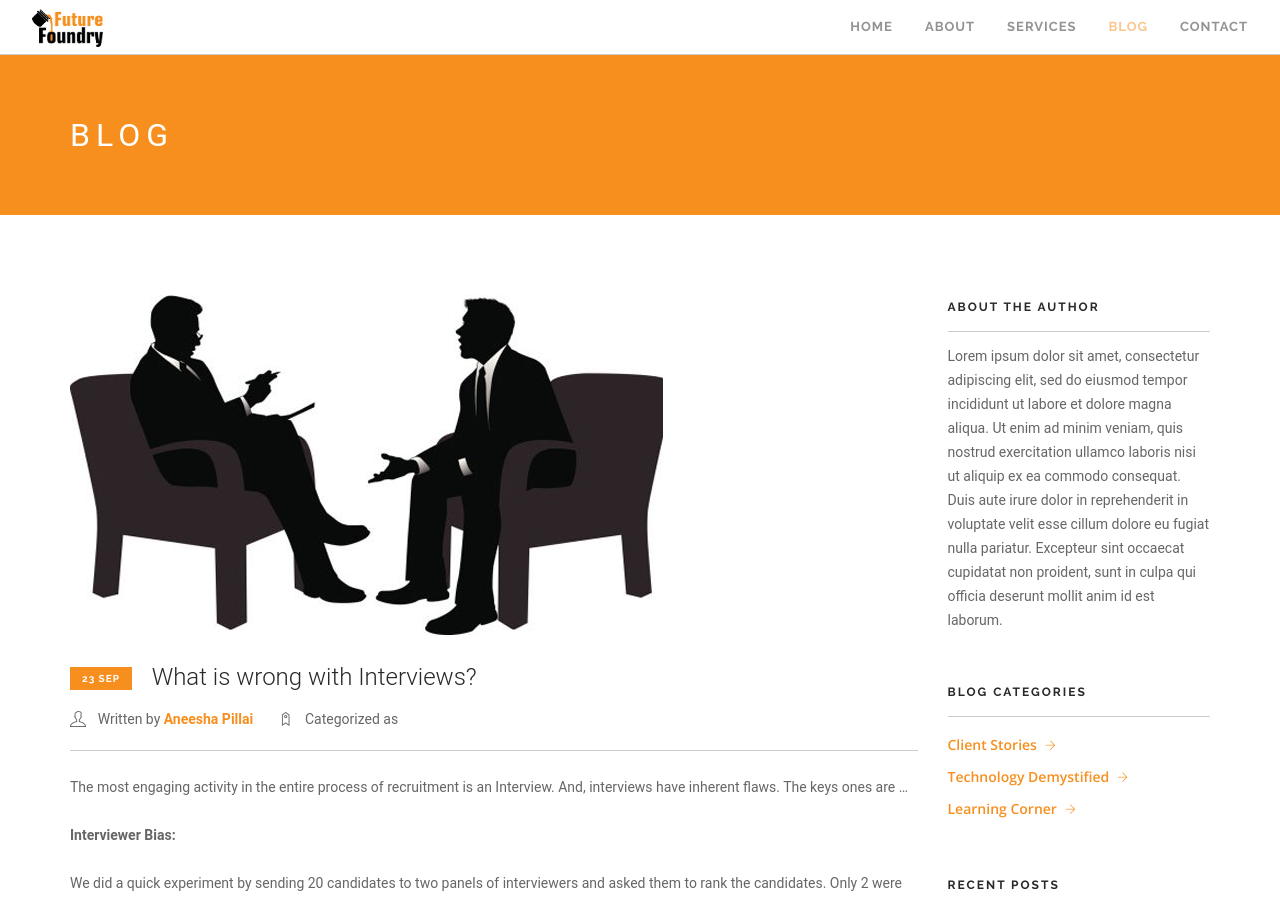
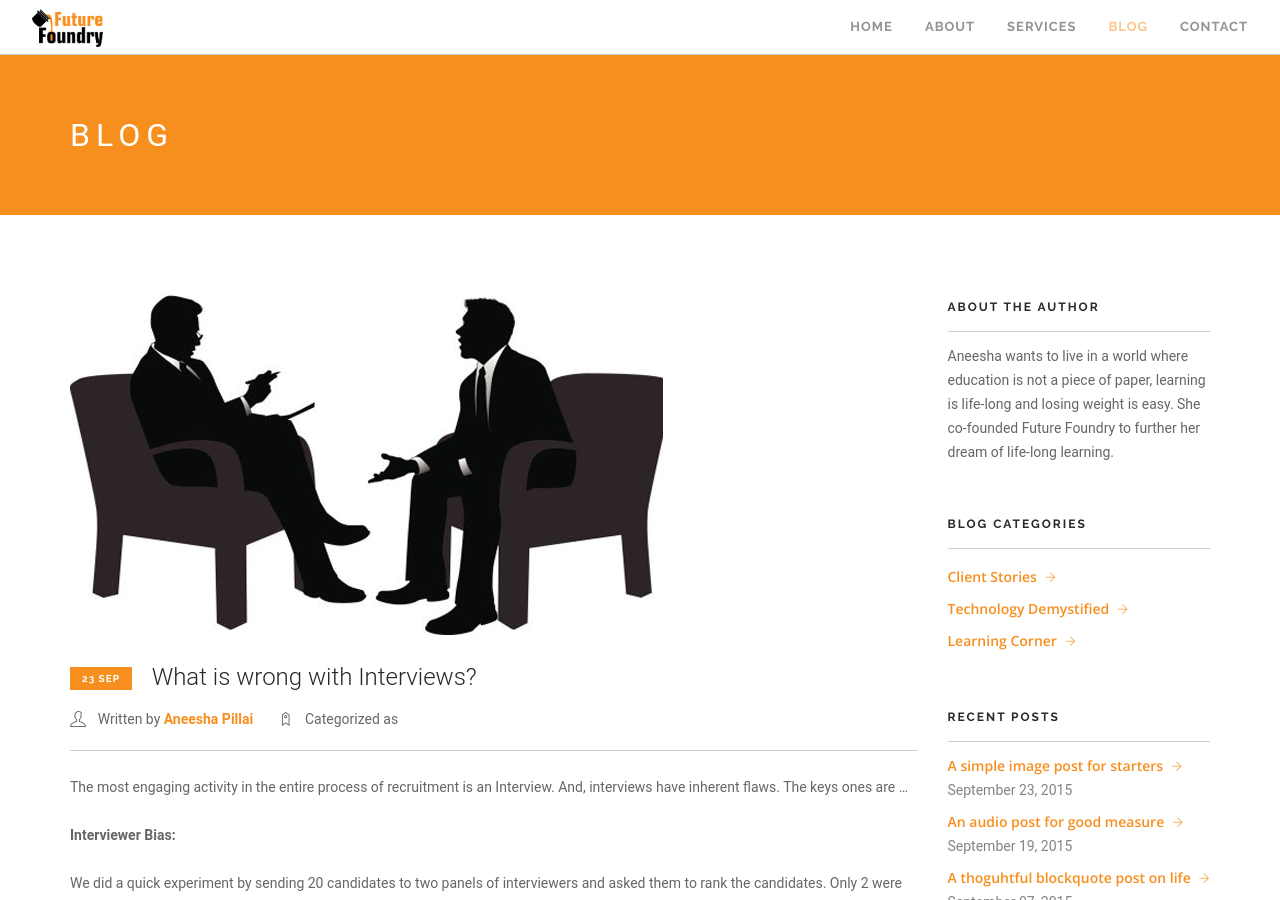
Before and after one commit to akshatkedia/fresher-foundry, a Jekyll site: the page built from _posts/2016-11-21-what-is-wrong-with-interviews.markdown, in a window 1280 px wide and 900 px high. Built offline with Jekyll 4.4.1, drawn with Linux system fonts in a browser that asks for light colours; comment, search, counter and statistics services are not loaded.

Commit message:
Updated Aneesha Pillai

```diff
--- a/_authors/aneesha-pillai.markdown
+++ b/_authors/aneesha-pillai.markdown
@@ -3,4 +3,6 @@
 date: 2016-11-21 15:43:00 +05:30
 ---
 
-Lorem ipsum dolor sit amet, consectetur adipiscing elit, sed do eiusmod tempor incididunt ut labore et dolore magna aliqua. Ut enim ad minim veniam, quis nostrud exercitation ullamco laboris nisi ut aliquip ex ea commodo consequat. Duis aute irure dolor in reprehenderit in voluptate velit esse cillum dolore eu fugiat nulla pariatur. Excepteur sint occaecat cupidatat non proident, sunt in culpa qui officia deserunt mollit anim id est laborum.
+Aneesha wants to live in a world where education is not a piece of paper, learning is life-long and losing weight is easy.
+
+She co-founded Future Foundry to further her dream of life-long learning.
```
